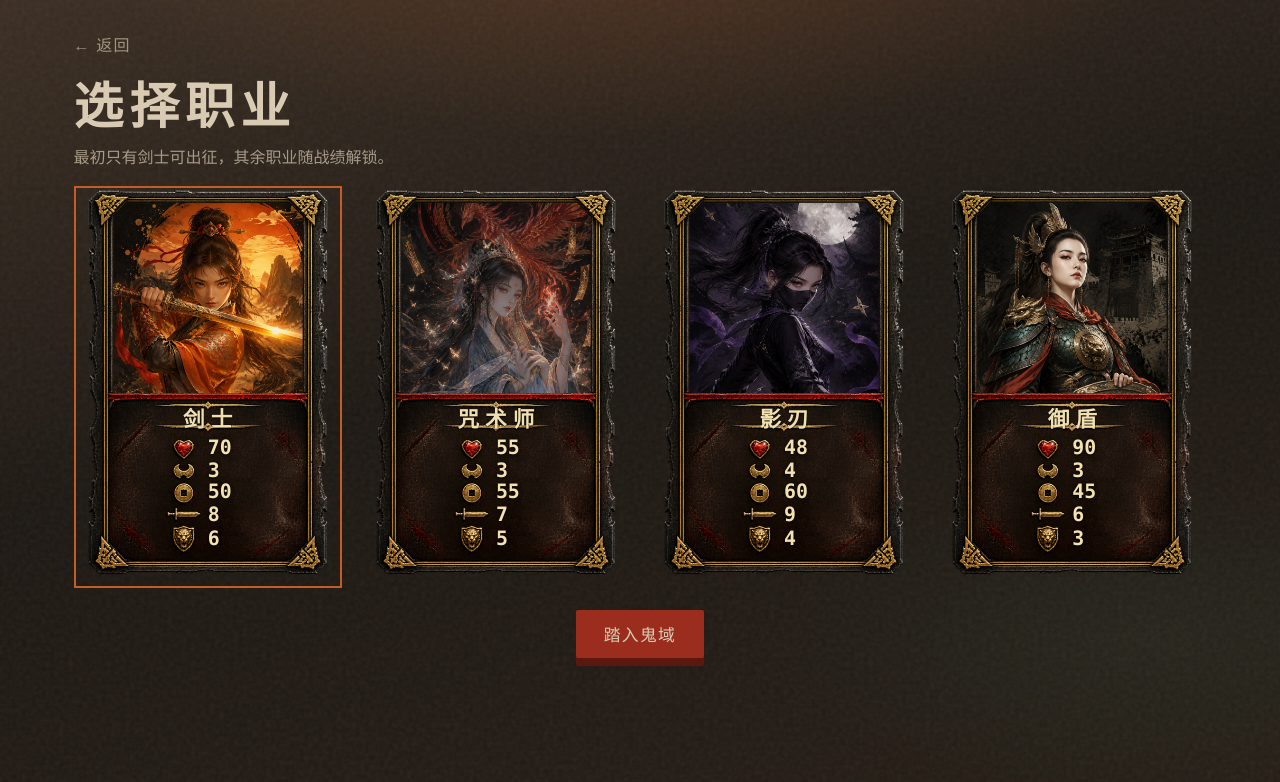
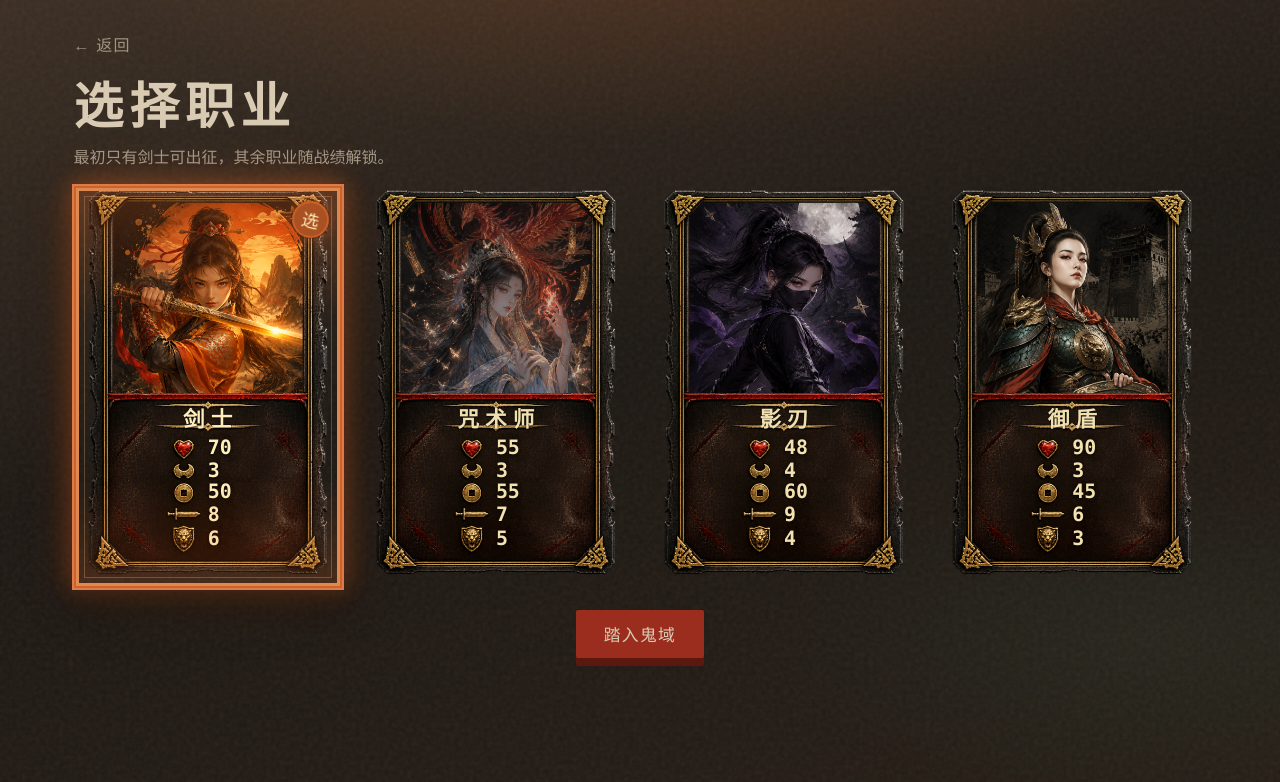
Before and after one commit to chaossssss/Demon-Slayer, a Vue app: page /class in a window 1280 px wide. Shown: the top 782 px of the page. Built offline with nearby package versions, Linux system fonts and the light colour scheme; a web font is replaced by a local one.

Commit message:
feat: 更新职业选择界面与战斗画面设计
- 在职业选择界面中添加选中效果，提升用户体验
- 优化职业卡片的样式与交互反馈，增强视觉效果
- 在README文档中新增战斗画面改版的TODO列表，明确未来设计目标与功能需求

```diff
--- a/src/views/ClassSelectView.vue
+++ b/src/views/ClassSelectView.vue
@@ -31,6 +31,9 @@
               <span class="val">{{ stat }}</span>
             </li>
           </ul>
+        </div>
+        <div v-if="selected === cls.id && cls.unlocked" class="select-fx" aria-hidden="true">
+          <span class="select-stamp">选</span>
         </div>
         <div class="lock" v-if="!cls.unlocked">
           <span class="lock-ico" aria-hidden="true">锁</span>
@@ -146,18 +149,129 @@ function start() {
   box-shadow: none;
   overflow: hidden;
   transition:
-    transform 0.25s ease,
-    border-color 0.25s ease,
+    transform 0.32s cubic-bezier(0.22, 1, 0.36, 1),
+    border-color 0.28s ease,
+    box-shadow 0.35s ease,
     filter 0.25s ease;
 }
 
-.class-card:hover:not(:disabled) {
+.class-card:hover:not(:disabled):not(.selected) {
   transform: translateY(-4px);
 }
 
 .class-card.selected {
+  z-index: 2;
   border-color: var(--accent);
-  box-shadow: none;
+  transform: translateY(-10px) scale(1.035);
+  box-shadow:
+    0 0 0 2px color-mix(in srgb, var(--accent) 85%, #fff 15%),
+    0 18px 36px rgba(12, 8, 5, 0.5),
+    0 0 22px color-mix(in srgb, var(--accent) 60%, transparent),
+    0 0 48px color-mix(in srgb, var(--accent) 32%, transparent);
+  filter: brightness(1.06);
+}
+
+.class-card.selected:hover:not(:disabled) {
+  transform: translateY(-12px) scale(1.04);
+}
+
+.select-fx {
+  position: absolute;
+  inset: 0;
+  pointer-events: none;
+  z-index: 3;
+  background:
+    linear-gradient(180deg, color-mix(in srgb, var(--accent) 30%, transparent), transparent 34%),
+    linear-gradient(0deg, color-mix(in srgb, var(--accent) 22%, transparent), transparent 28%);
+  box-shadow: inset 0 0 0 3px color-mix(in srgb, var(--accent) 72%, #f0e0b0 28%);
+  animation: selectWash 0.45s ease both;
+}
+
+.select-fx::before {
+  content: '';
+  position: absolute;
+  inset: 0;
+  background: linear-gradient(
+    115deg,
+    transparent 28%,
+    rgba(255, 244, 214, 0.38) 48%,
+    transparent 68%
+  );
+  transform: translateX(-140%);
+  animation: selectSheen 0.7s ease 0.08s both;
+}
+
+.select-fx::after {
+  content: '';
+  position: absolute;
+  inset: 8px;
+  border: 1px solid color-mix(in srgb, var(--accent) 45%, #f0e0b0);
+  opacity: 0.45;
+  animation: selectRim 2.2s ease-in-out 0.4s infinite;
+}
+
+.select-stamp {
+  position: absolute;
+  top: 3.2%;
+  right: 4.2%;
+  width: 2.15em;
+  height: 2.15em;
+  display: grid;
+  place-items: center;
+  border: 2px solid var(--accent);
+  border-radius: 50%;
+  color: #f3e2b0;
+  background: color-mix(in srgb, var(--accent) 78%, #1c120c);
+  font-family: var(--font-display);
+  font-size: clamp(0.95rem, 1.35vw, 1.15rem);
+  letter-spacing: 0.08em;
+  text-indent: 0.08em;
+  box-shadow:
+    0 0 0 1px rgba(12, 8, 5, 0.35),
+    0 0 14px color-mix(in srgb, var(--accent) 55%, transparent);
+  transform: rotate(14deg) scale(0.4);
+  animation: stampIn 0.42s cubic-bezier(0.22, 1, 0.36, 1) 0.12s both;
+}
+
+@keyframes selectWash {
+  from {
+    opacity: 0;
+  }
+  to {
+    opacity: 1;
+  }
+}
+
+@keyframes selectSheen {
+  from {
+    transform: translateX(-140%);
+  }
+  to {
+    transform: translateX(140%);
+  }
+}
+
+@keyframes selectRim {
+  0%,
+  100% {
+    opacity: 0.28;
+    box-shadow: inset 0 0 0 0 transparent;
+  }
+  50% {
+    opacity: 0.7;
+    box-shadow: inset 0 0 18px color-mix(in srgb, var(--accent) 35%, transparent);
+  }
+}
+
+@keyframes stampIn {
+  from {
+    opacity: 0;
+    transform: rotate(14deg) scale(0.4);
+  }
+  to {
+    opacity: 1;
+    transform: rotate(14deg) scale(1);
+  }
 }
 
 .class-card.locked {
```
Also changed, not shown: 1 other file (tests, documents, lock files or other folders).
